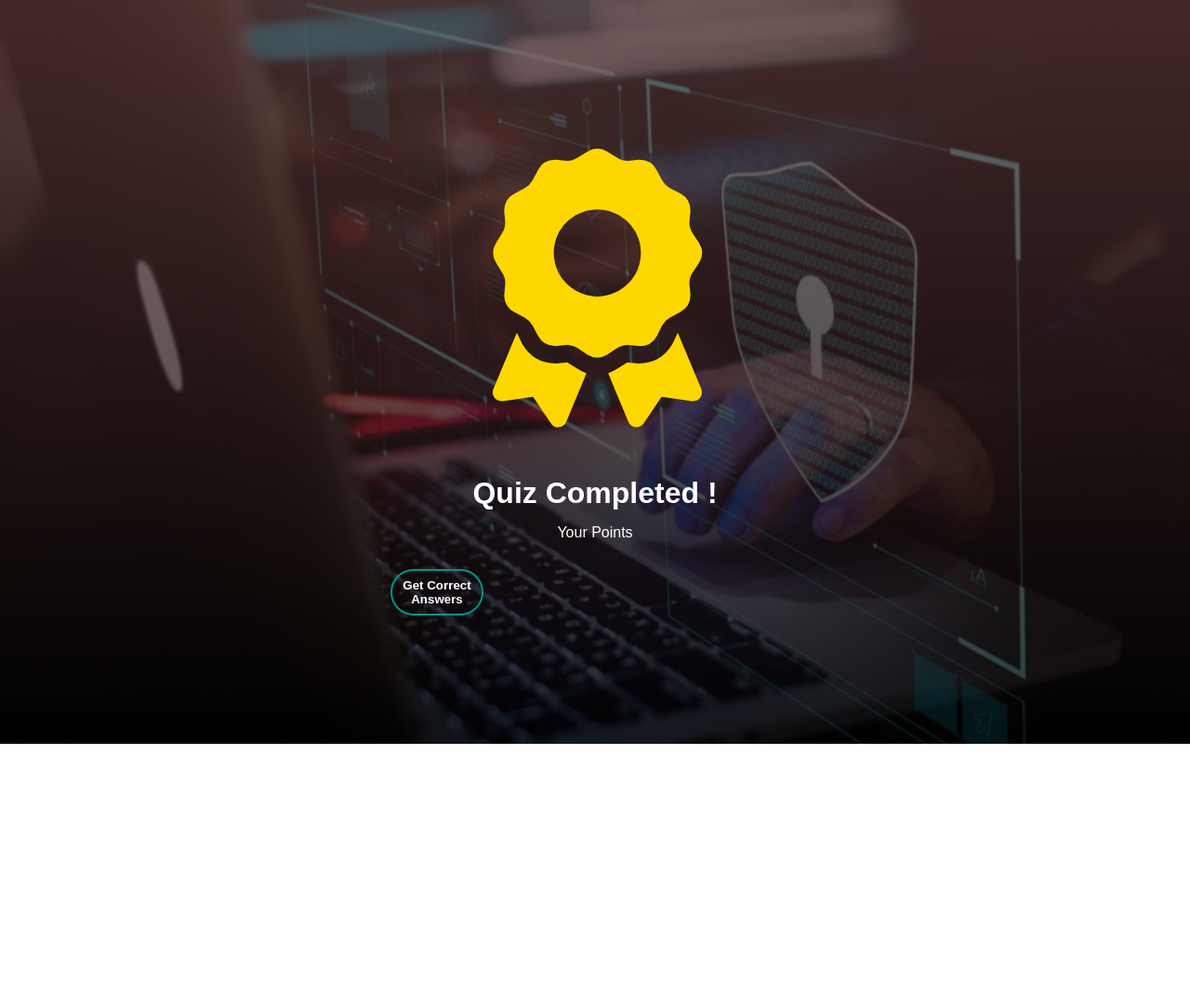
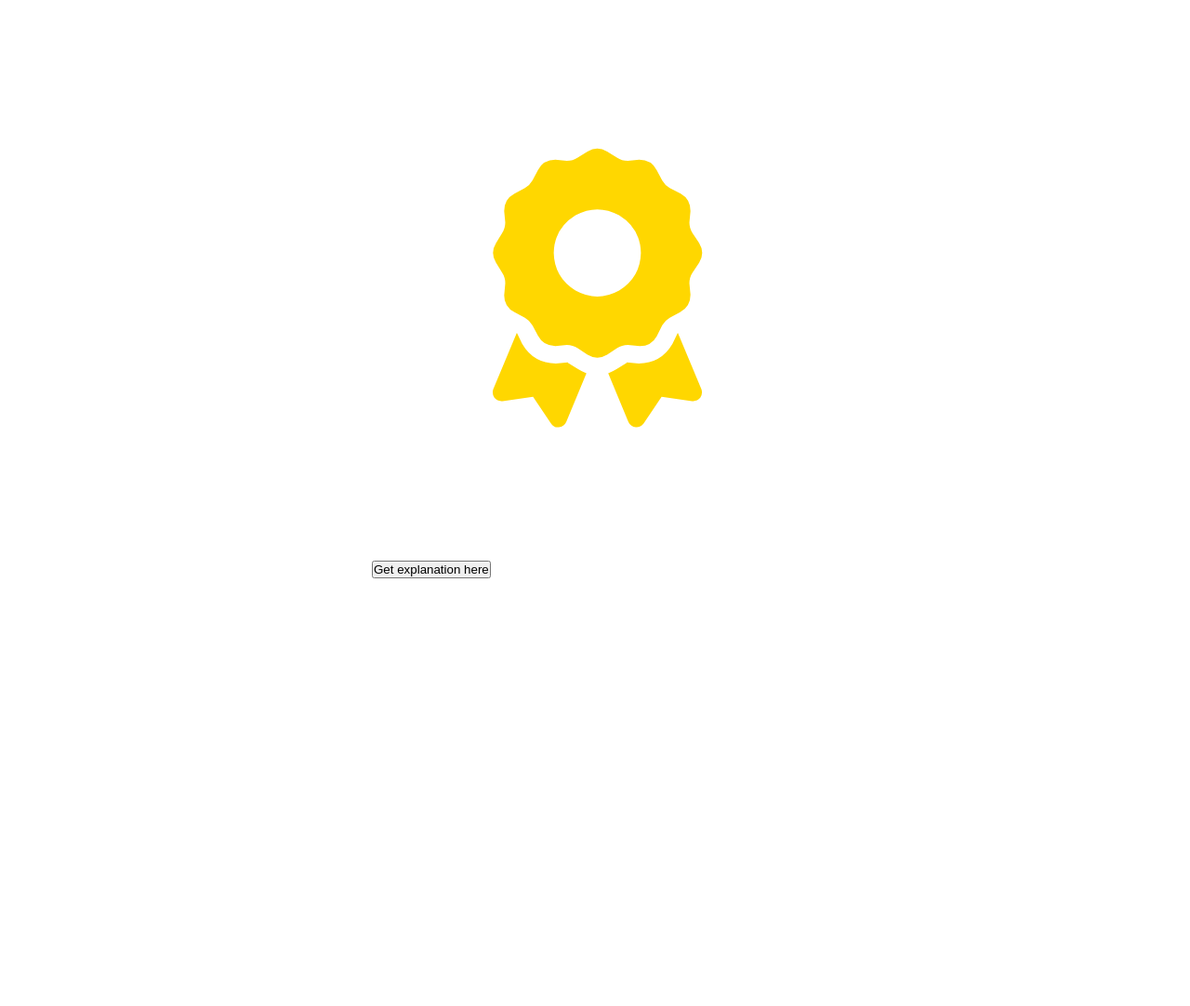
Before and after one commit to VenkatReddyCherkupall/Quizz-Game, a plain HTML site: page final.html in a window 1280 px wide. Shown: the whole page at 93% size. After the commit the page ends 800 px from the top, so only its background shows below. Drawn offline with Linux system fonts and the light colour scheme.

Commit message:
Update final.html

```diff
--- a/final.html
+++ b/final.html
@@ -5,24 +5,18 @@
     <meta name="viewport" content="width=device-width, initial-scale=1.0">
     <link rel="stylesheet" href="quiz-final.css">
     <title>Award-Page</title>
-    <link rel="stylesheet" href=" index.css">
-
 </head>
 <body>
     <!--AWARD & POINTS-->
-    <div class="banner">
     <div class="wrapper">
         <div class="border">
             <i class="fas fa-award award_icon" style="margin: 10px 0px 0px 130px; color: gold;"></i>
-            <h1 class="username"><span class="name" style="font-size: 50px; color: #fff;"></span><br>Quiz Completed !</h1>
+            <h1 class="username"><span class="name" style="font-size: 50px; color: #fff;"></span><br>WELL DONE !</h1>
             <p class="userpoints">Your Points <span class="points" style="color: greenyellow;"></span></p>
-            <a  href="explanation.html" ><button class="test" type="button"><span></span>Get Correct Answers</Details></button></a> <br>
+                       <a  href="explanation.html" ><button class="test" type="button"><span></span>Get explanation here</Details></button></a>
 
-
+        </div>
     </div>
-    </div>
-    </div>
-
 
 
 
```
